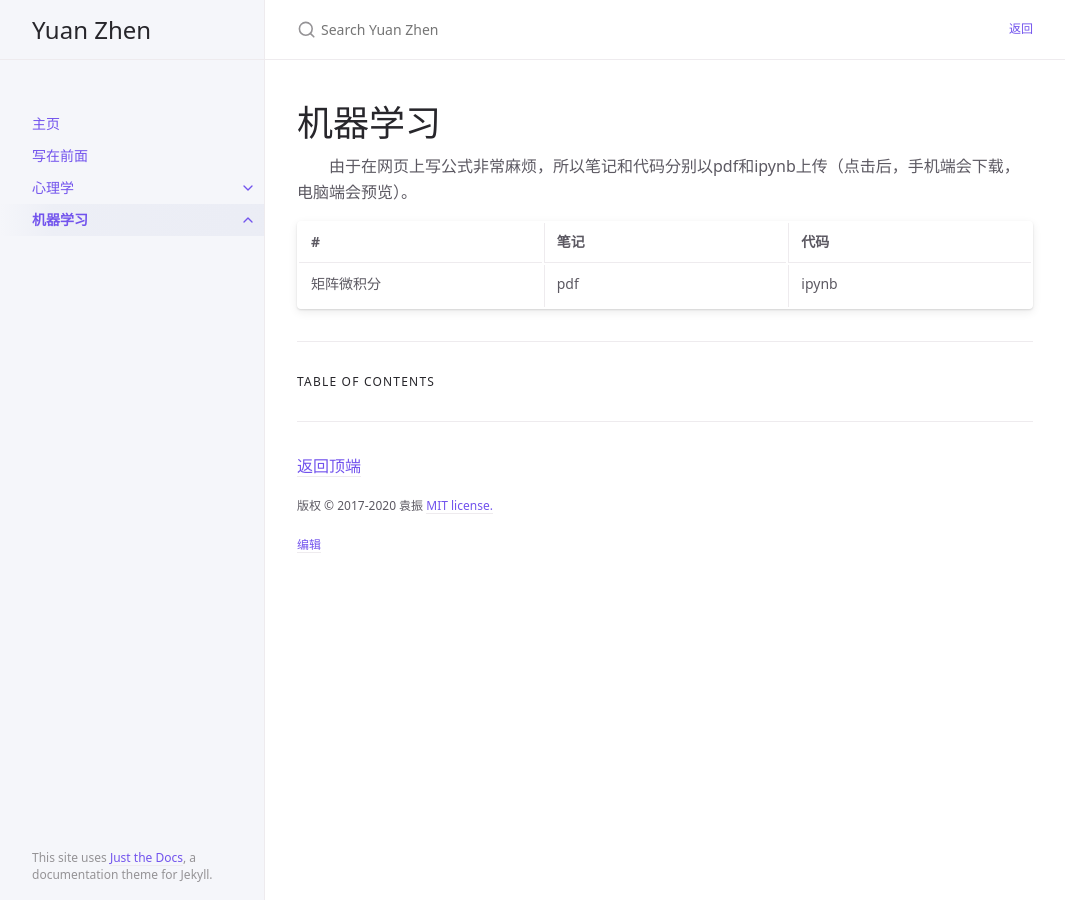
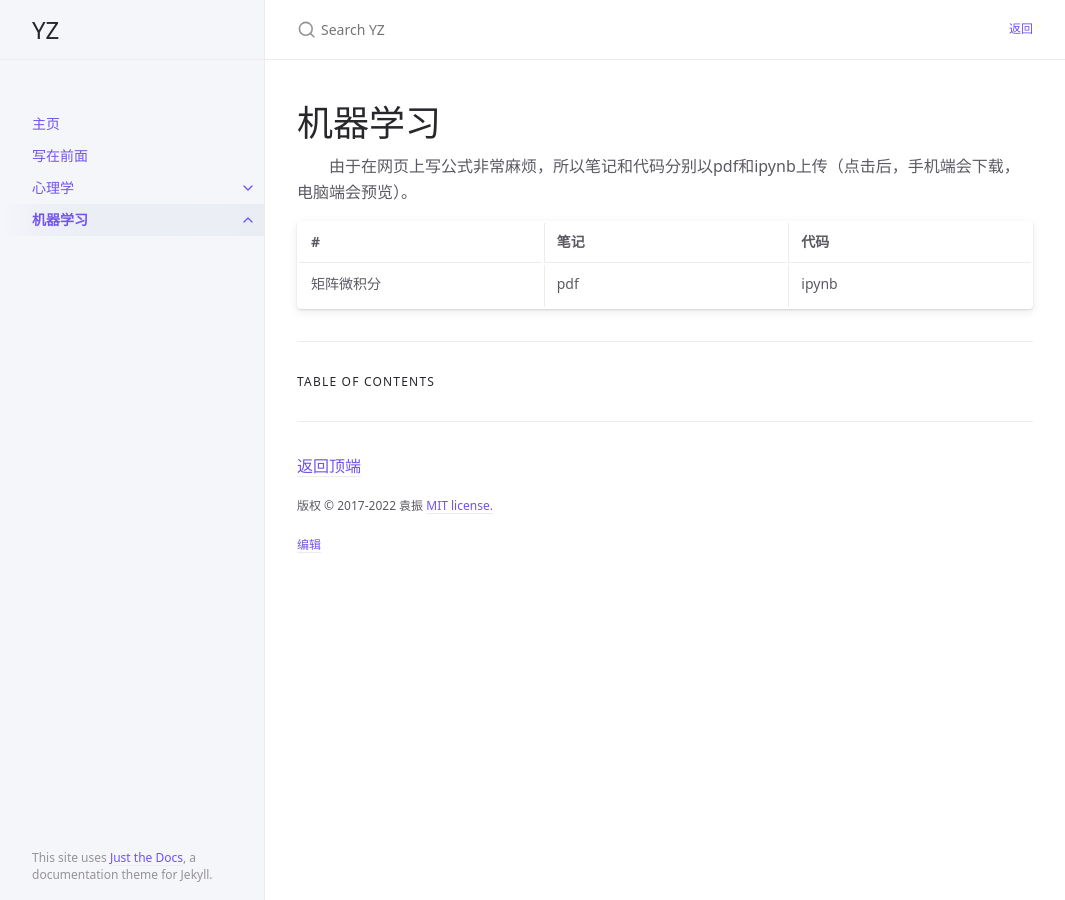
Before and after one commit to yz14/main, a Jekyll site: the page built from docs/ml/ml.md, in a window 1280 px wide. Shown: the whole page, without its empty margins (107-1172 px from the left). Built offline with Jekyll 4.4.1, drawn with Linux system fonts in a browser that asks for light colours.

Commit message:
Update _config.yml

```diff
--- a/_config.yml
+++ b/_config.yml
@@ -13,7 +13,7 @@
 # you will see them accessed via {{ site.title }}, {{ site.github_repo }}, and so on.
 # You can create any custom variable you would like, and they will be accessible
 # in the templates via {{ site.myvariable }}.
-title: Yuan Zhen
+title: YZ
 description: Welcome.
 baseurl: "/" # the subpath of your site, e.g. /blog
 url: "https://yz14.github.io" # the base hostname & protocol for your site, e.g. http://example.com
@@ -81,7 +81,7 @@ nav_sort: case_sensitive # Capital letters sorted before lowercase
 back_to_top: true
 back_to_top_text: "返回顶端"
 
-footer_content: "版权 &copy; 2017-2020 袁振 <a href=\"https://github.com/just-the-docs/just-the-docs/tree/main/LICENSE.txt\">MIT license.</a>"
+footer_content: "版权 &copy; 2017-2022 袁振 <a href=\"https://github.com/just-the-docs/just-the-docs/tree/main/LICENSE.txt\">MIT license.</a>"
 
 # Footer last edited timestamp
 last_edit_timestamp: true # show or hide edit time - page must have `last_modified_date` defined in the frontmatter
```
